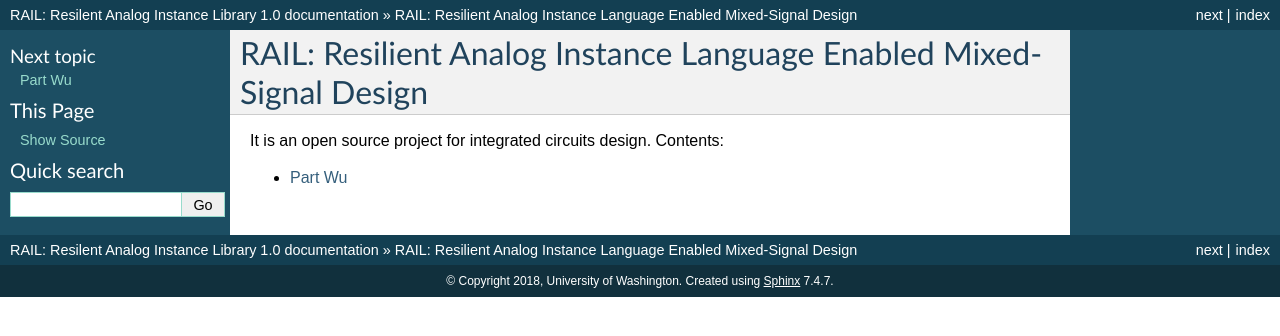
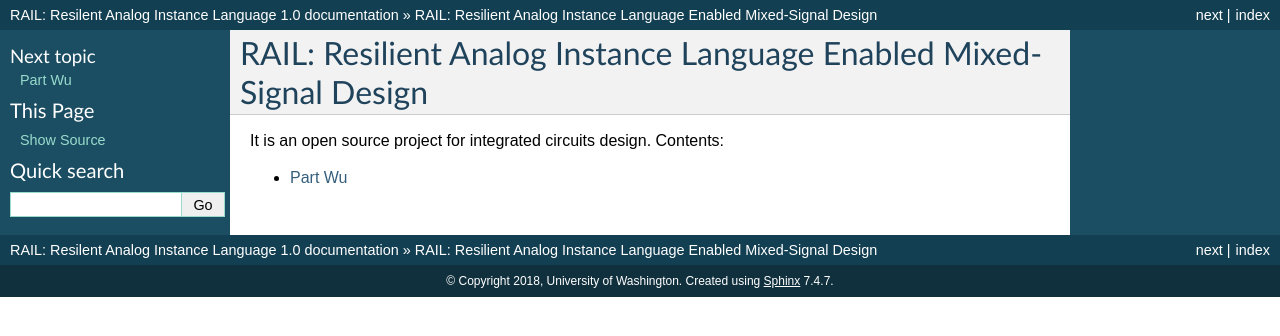
Before and after one commit to silicontalks/raildoc, a Sphinx documentation site: the page built from docs/index.rst, in a window 1280 px wide. Shown: the top 336 px of the page. Built offline with Sphinx 7.4.7, drawn with Linux system fonts in a browser that asks for light colours.

Commit message:
Update conf.py

```diff
--- a/docs/conf.py
+++ b/docs/conf.py
@@ -43,7 +43,7 @@ source_suffix = '.rst'
 master_doc = 'index'
 
 # General information about the project.
-project = u'RAIL: Resilent Analog Instance Library'
+project = u'RAIL: Resilent Analog Instance Language'
 copyright = u'2018, University of Washington'
 
 # The version info for the project you're documenting, acts as replacement for
```
